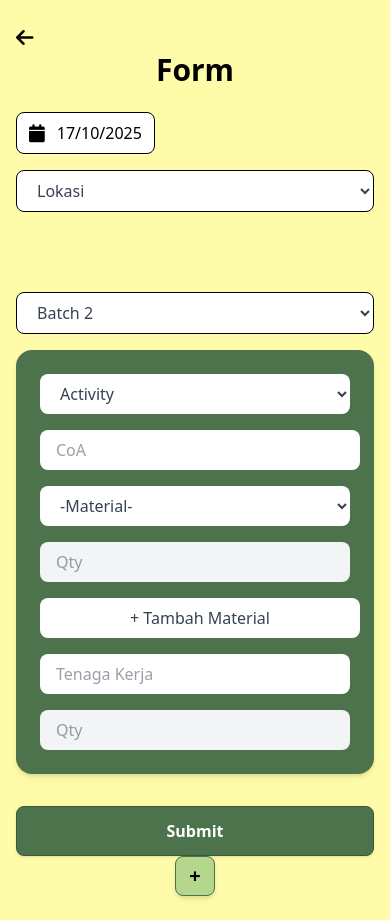
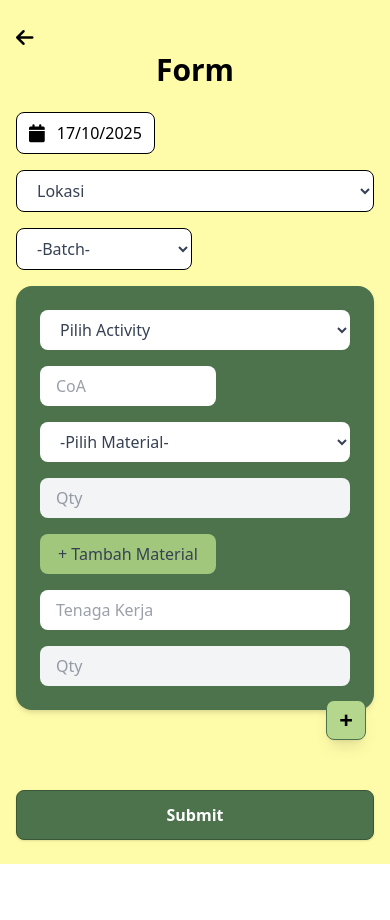
Before and after one commit to maureen2812/greenhouse_project, a Vue app: page /form in a window 390 px wide. After the commit the page ends 864 px from the top, so only its background shows below. Built offline with nearby package versions, Linux system fonts and the light colour scheme.

Commit message:
Enhance form functionality with dynamic sections
Refactor form component to improve structure and functionality, including dynamic handling of form sections, workers, and materials.

```diff
--- a/src/views/form.vue
+++ b/src/views/form.vue
@@ -1,8 +1,62 @@
+<script setup>
+import { ref } from 'vue'
+import { RouterLink } from 'vue-router'
+
+// State reaktif untuk menampung semua bagian form (kartu hijau)
+// Dimulai dengan satu bagian form secara default
+const formSections = ref([
+  {
+    id: Date.now(), // ID unik untuk key pada v-for
+    activity: '',
+    coa: '',
+    materials: [{ materialName: '', qty: '' }], // Setiap bagian punya daftar material sendiri
+    workers: [{ workerName: '', qty: '' }], // Setiap bagian punya daftar tenaga kerja sendiri
+  },
+])
+
+// Fungsi untuk menambah bagian form baru (kartu hijau baru)
+function addFormSection() {
+  formSections.value.push({
+    id: Date.now(),
+    activity: '',
+    coa: '',
+    materials: [{ materialName: '', qty: '' }],
+    workers: [{ workerName: '', qty: '' }],
+  })
+}
+
+// Fungsi untuk menghapus bagian form berdasarkan index
+function removeFormSection(index) {
+  formSections.value.splice(index, 1)
+}
+
+// Fungsi untuk menambah baris tenaga kerja
+function addWorkerRow(sectionIndex) {
+  formSections.value[sectionIndex].workers.push({ workerName: '', qty: '' })
+}
+
+// Fungsi untuk menghapus baris tenaga kerja
+function removeWorkerRow(sectionIndex, workerIndex) {
+  formSections.value[sectionIndex].workers.splice(workerIndex, 1)
+}
+
+// Fungsi untuk submit seluruh form
+function submitForm() {
+  // Anda bisa melihat semua data di console
+  console.log('Data Form:', JSON.parse(JSON.stringify(formSections.value)))
+  // Di sini Anda bisa mengirim data ke server
+}
+</script>
+
 <template>
   <div class="min-h-screen bg-[#FFFCA9] flex flex-col items-center px-4 py-6 relative">
     <!-- Header -->
     <div class="flex justify-start w-full">
-       <router-link to="/report" class="text-black text-xl hover:text-gray-700 transition" title="Back">
+      <router-link
+        to="/report"
+        class="text-black text-xl hover:text-gray-700 transition"
+        title="Back"
+      >
         <i class="fa-solid fa-arrow-left"></i>
       </router-link>
     </div>
@@ -19,73 +73,76 @@
     </div>
 
     <!-- Lokasi & Batch -->
-    <div class="w-full max-w-3xl flex flex-col sm:flex-row gap-20 mb-4">
+    <div class="w-full max-w-3xl flex flex-col sm:flex-row gap-4 mb-4">
       <select
         class="w-full sm:w-1/2 px-4 py-2 border border-black rounded-lg bg-white text-gray-700 focus:outline-none"
       >
         <option selected>Lokasi</option>
       </select>
       <select
-        class="w-full sm:w-1/2 px-4 py-2 border border-black rounded-lg bg-white text-gray-700 focus:outline-none"
+        class="w-44 sm:w-1/2 px-4 py-2 border border-black rounded-lg bg-white text-gray-700 focus:outline-none"
       >
-        <option selected>-Batch-</option>
-        <option selected>Batch 1</option>
-        <option selected>Batch 2</option>
+        <option>-Batch-</option>
+        <option>Batch 1</option>
+        <option>Batch 2</option>
       </select>
     </div>
 
-    <!-- Green Card -->
-    <div class="w-full max-w-3xl bg-[#4D734D] p-6 rounded-2xl shadow-md space-y-4">
+    <!-- Container untuk semua Green Cards -->
+    <div class="w-full max-w-3xl space-y-4">
+      <!-- Loop melalui setiap bagian form menggunakan v-for -->
+      <div
+        v-for="(section, index) in formSections"
+        :key="section.id"
+        class="w-full bg-[#4D734D] p-6 rounded-2xl shadow-md space-y-4 relative"
+      >
+        <!-- Tombol Hapus Bagian -->
+        <button
+          @click="removeFormSection(index)"
+          v-if="formSections.length > 1"
+          class="absolute top-3 right-3 bg-red-500 text-white w-7 h-7 rounded-full flex items-center justify-center hover:bg-red-600 transition"
+          title="Hapus Bagian Ini"
+        >
+          <i class="fa-solid fa-trash-can"></i>
+        </button>
+
         <!-- Activity -->
         <select
+          v-model="section.activity"
           class="w-full px-4 py-2 rounded-lg bg-white text-gray-700 focus:outline-none"
         >
-        <option selected>Activity</option>
+          <option value="" disabled>Pilih Activity</option>
+          <option>Pekerjaan A</option>
+          <option>Pekerjaan B</option>
         </select>
 
         <!-- CoA -->
         <input
+          v-model="section.coa"
           type="text"
           placeholder="CoA"
-        class="min-w-xs px-4 py-2 rounded-lg bg-white text-gray-700 focus:outline-none"
+          class="w-44 sm:min-w-xs px-4 py-2 rounded-lg bg-white text-gray-700 focus:outline-none"
         />
 
-      <!-- Material -->
-      <div class="flex flex-col sm:flex-row gap-4">
+        <!-- Material Section -->
+        <div class="space-y-2">
+          <!-- Loop untuk setiap baris material -->
+          <div
+            v-for="(material, matIndex) in section.materials"
+            :key="matIndex"
+            class="flex flex-col sm:flex-row gap-4 items-center"
+          >
             <select
-          type="text"
-          placeholder="Material"
-          class="flex-1 px-4 py-2 rounded-lg bg-white text-gray-700 focus:outline-none"
+              v-model="material.materialName"
+              class="flex-1 w-full px-4 py-2 rounded-lg bg-white text-gray-700 focus:outline-none"
             >
-        <option>-Material-</option>
+              <option value="" disabled>-Pilih Material-</option>
               <option>Semen</option>
               <option>Pasir</option>
               <option>Besi</option>
             </select>
-
             <input
-          type="number"
-          placeholder="Qty"
-          class="w-full sm:w-1/4 px-4 py-2 rounded-lg bg-gray-100 text-gray-700 focus:outline-none"
-        />
-      </div>
-
-      <!-- Add Material -->
-      <button
-        @click="addMaterial"
-        class="min-w-xs bg-white text-gray-700 font-medium px-4 py-2 rounded-lg hover:bg-gray-100 transition"
-      >
-        + Tambah Material
-      </button>
-
-      <!-- Tenaga Kerja -->
-      <div class="flex flex-col sm:flex-row gap-4">
-        <input
-          type="text"
-          placeholder="Tenaga Kerja"
-          class="flex-1 px-4 py-2 rounded-lg bg-white text-gray-700 focus:outline-none"
-        />
-        <input
+              v-model="material.qty"
               type="number"
               placeholder="Qty"
               class="w-full sm:w-1/4 px-4 py-2 rounded-lg bg-gray-100 text-gray-700 focus:outline-none"
@@ -93,8 +150,49 @@
           </div>
         </div>
 
+        <!-- Tombol Tambah Bagian Baru -->
+        <button
+          @click="addFormSection"
+          class="w-44 sm:min-w-xs bg-[#A1C77D] text-gray-700 font-medium px-4 py-2 rounded-lg hover:bg-gray-100 transition"
+        >
+          + Tambah Material
+        </button>
+
+        <!-- Tenaga Kerja Section -->
+        <div class="space-y-2">
+          <!-- Loop untuk setiap baris tenaga kerja -->
+          <div
+            v-for="(worker, workerIndex) in section.workers"
+            :key="workerIndex"
+            class="flex flex-col sm:flex-row gap-4 items-center"
+          >
+            <input
+              type="text"
+              v-model="worker.workerName"
+              placeholder="Tenaga Kerja"
+              class="flex-1 w-full px-4 py-2 rounded-lg bg-white text-gray-700 focus:outline-none"
+            />
+            <input
+              type="number"
+              v-model="worker.qty"
+              placeholder="Qty"
+              class="w-full sm:w-1/4 px-4 py-2 rounded-lg bg-gray-100 text-gray-700 focus:outline-none"
+            />
+            <button
+              @click="removeWorkerRow(index, workerIndex)"
+              v-if="section.workers.length > 1"
+              class="text-white hover:text-red-300 transition"
+              title="Hapus Tenaga Kerja"
+            >
+              <i class="fa-solid fa-circle-minus text-xl"></i>
+            </button>
+          </div>
+        </div>
+      </div>
+    </div>
+
     <!-- Submit -->
-    <div class="w-full max-w-3xl flex justify-center mt-8">
+    <div class="w-full max-w-3xl sm:mt-10 mt-20 flex justify-center">
       <button
         @click="submitForm"
         class="w-full sm:w-1/2 bg-[#4D734D] hover:bg-[#3C5C3B] text-white font-semibold py-3 rounded-lg border border-[#3A5737] transition-all shadow-sm"
@@ -103,21 +201,16 @@
       </button>
     </div>
 
-    <!-- Floating Add Button -->
     <button
-      @click="addMaterial"
-      class=" bg-[#B5D78D] hover:bg-[#A1C77D] text-black font-bold w-10 h-10 rounded-lg border border-[#4D734D] flex items-center justify-center text-xl shadow-md transition"
-      title="Tambah Material"
+      @click="addFormSection"
+      class="fixed bottom-26 right-6 sm:bottom-20 sm:right-64 bg-[#B5D78D] hover:bg-[#A1C77D] text-black font-bold w-10 h-10 rounded-lg border border-[#4D734D] flex items-center justify-center text-2xl shadow-lg transition"
+      title="Tambah Bagian Form"
     >
       +
     </button>
   </div>
 </template>
 
-<script setup>
-import { RouterLink, RouterView } from 'vue-router';
-</script>
-
 <style scoped>
-@import url("https://cdnjs.cloudflare.com/ajax/libs/font-awesome/6.4.0/css/all.min.css");
+@import url('https://cdnjs.cloudflare.com/ajax/libs/font-awesome/6.4.0/css/all.min.css');
 </style>
```
Lines whose indentation alone changed are shown as unchanged.
